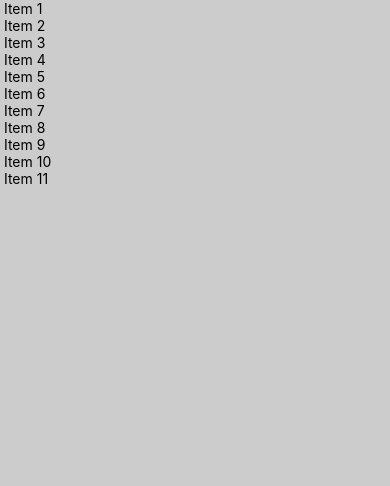
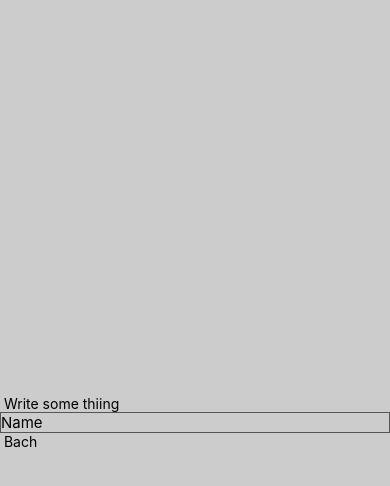
Before and after one commit to anhdayem818/demo-react-native, a React Native app: screen / in a window 390 px wide. Shown: the top 486 px of the page. Built offline with nearby package versions, Linux system fonts and the light colour scheme.

Commit message:
input text

```diff
--- a/App.js
+++ b/App.js
@@ -7,6 +7,7 @@ import {
   Button,
   Linking,
   ScrollView,
+  TextInput,
  } from 'react-native';
 
 export default function App() {
@@ -33,17 +34,16 @@ export default function App() {
 
   return (
     <View style={styles.container}>
-      <ScrollView>
-        {
-          Items.map((object)=>{
-            return (
-              <View key={object.key}>
-                <Text > {object.name}</Text>
-              </View>
-            )
-          })
-        }
-      </ScrollView>
+      <Text> Write some thiing</Text>
+      <TextInput
+        style={styles.text_inputs}
+        placeholder="Name"
+        onChangeText={(value)=>setName(value) }
+      >
+      </TextInput>
+
+      <Text> {name}</Text>
+
     </View>
   );
 }
@@ -51,30 +51,14 @@ export default function App() {
 const styles = StyleSheet.create({
   container: {
     flex: 1,
-    flexDirection: 'column',
     backgroundColor: '#fff',
     alignItems: 'stretch',
     justifyContent: 'center',
     backgroundColor: "#ccc"
   },
-  text: {
-    fontSize: 20,
-    color: '#fff',
-    textAlign: 'center'
-  },
-  view1: {
-    flex: 1,
-    backgroundColor: "#00ffff",
-    justifyContent: 'center',
-  },
-  view2: {
-    flex:1,
-    backgroundColor: "#00ff22",
-    justifyContent: 'center',
-  },
-  view3: {
-    flex:1,
-    backgroundColor: "#00ff81",
-    justifyContent: 'center',
+  text_inputs: {
+    borderWidth: 1,
+    borderColor: '#555',
+    fontSize: 15,
   }
 });
```
